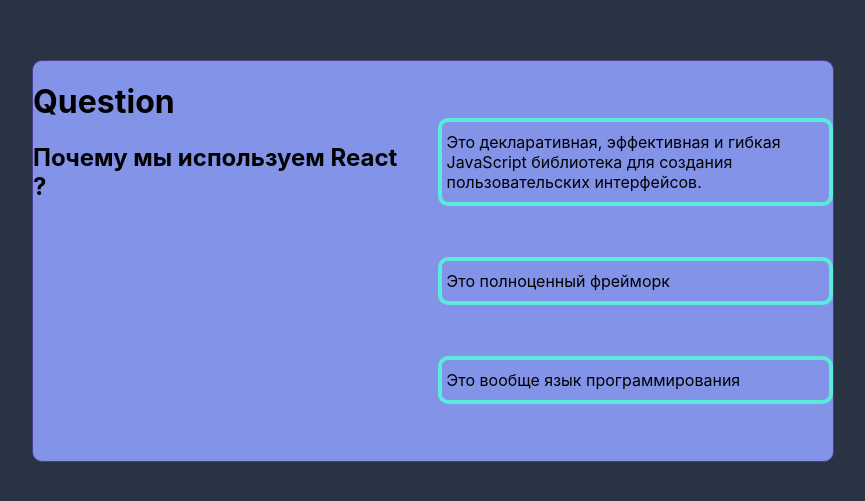
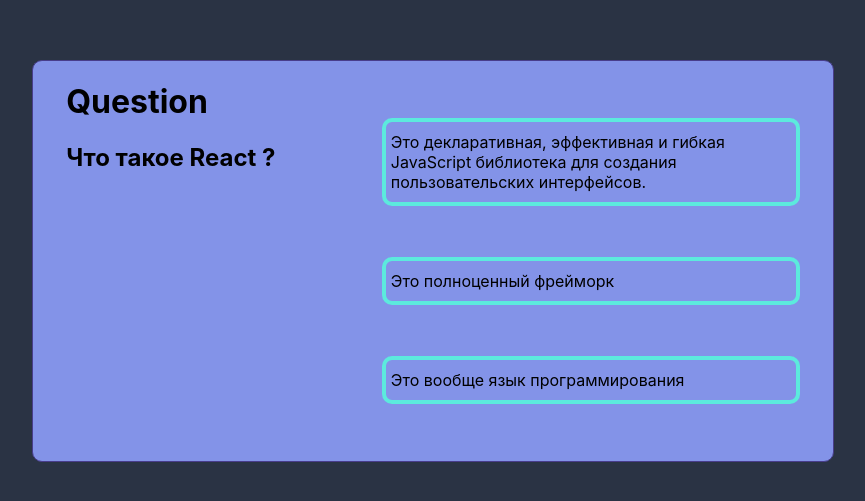
Before and after one commit to FilimonovKostya/Quiz, a React (Create React App) app: page / in a window 1280 px wide. Shown: the part 139-640 px from the top of the page, without its empty margins (207-1072 px from the left). Built offline with nearby package versions, Linux system fonts and the light colour scheme.

Commit message:
работает смена вопросов и ответов

```diff
--- a/src/Answer.tsx
+++ b/src/Answer.tsx
@@ -3,7 +3,7 @@
 
 type AnswerPropsType = {
     answer: StateType
-    questionID: string
+    questionsID: string
     changeAnswerAndQuestion: (questionID: string, answerID: string, isRight: boolean) => void
 }
 
@@ -11,9 +11,9 @@
     return <div className={'answerContainer'}>
         <ul className={'answers'}>
             {
-                props.answer[props.questionID].map((el, index) => {
+                props.answer[props.questionsID].map((el, index) => {
 
-                    return <li key={index} onClick={() => props.changeAnswerAndQuestion(props.questionID, el.id, el.isRight)}> {el.answer} </li>
+                    return <li key={index} onClick={() => props.changeAnswerAndQuestion(props.questionsID, el.id, el.isRight)}> {el.answer} </li>
                 })
             }
         </ul>
--- a/src/App.tsx
+++ b/src/App.tsx
@@ -27,7 +27,7 @@
 
 
 
-    const [currentQuestion, setCurrentQuestion] = useState(1)
+    const [currentQuestion, setCurrentQuestion] = useState(0)
 
     const [questions, setQuestions] = useState<Array<QuestionType>>([
         {id: firstQuestionID, title: 'Что такое React'  },
@@ -74,22 +74,22 @@
 
     })
 
-    console.log(state[firstQuestionID])
 
     const titleForQuestion = questions.map(el => el.title)
+    const answersID = questions.map(el=> el.id)
 
     const changeAnswerAndQuestion = (questionID: string, answerID: string, isRight: boolean) => {
         debugger
         let question = state[questionID].find(f => f.id === answerID)
         if (question && question.isRight === isRight) {
-            setQuestions([ {id: firstQuestionID, title: 'Почему мы используем React'},])
+            setCurrentQuestion(currentQuestion + 1)
         }
     }
 
     return <div className={'wrapper'}>
         <div className={'container'}>
             <Question question={titleForQuestion[currentQuestion]}  />
-            <Answer answer={state} questionID={firstQuestionID} changeAnswerAndQuestion={changeAnswerAndQuestion}/>
+            <Answer answer={state} questionsID={answersID[currentQuestion]} changeAnswerAndQuestion={changeAnswerAndQuestion}/>
         </div>
     </div>
 
```
Also changed, not shown: 1 other file (tests, documents, lock files or other folders).
